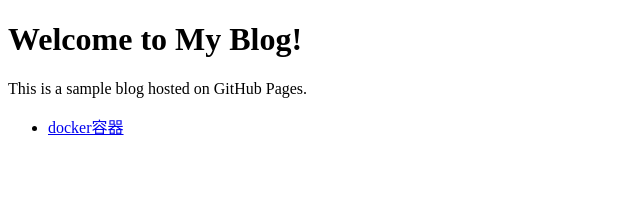
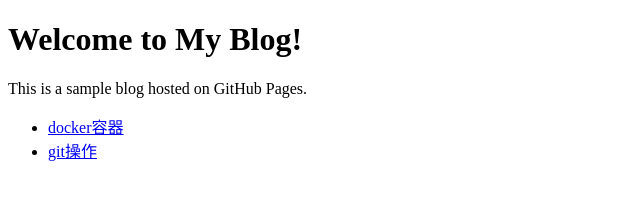
Before and after one commit to batchsize/batchsize.github.io, a plain HTML site: page index.html in a window 1280 px wide. Shown: the full height of the page, 0-640 px from the left. Drawn offline with Linux system fonts and the light colour scheme.

Commit message:
添加git.md (#1)
* Create git操作.md

* Update git操作.md

* Update git操作.md

* Update index.html

```diff
--- a/index.html
+++ b/index.html
@@ -9,6 +9,7 @@
     <p>This is a sample blog hosted on GitHub Pages.</p>
     <ul>
         <li><a href="pages/docker容器.md" onclick="loadMarkdown(event, 'pages/docker容器.md')">docker容器</a></li>
+        <li><a href="pages/git操作.md" onclick="loadMarkdown(event, 'pages/git操作.md')">git操作</a></li>
     </ul>
     <div id="content"></div>
 
```
Also changed, not shown: 1 other file.
